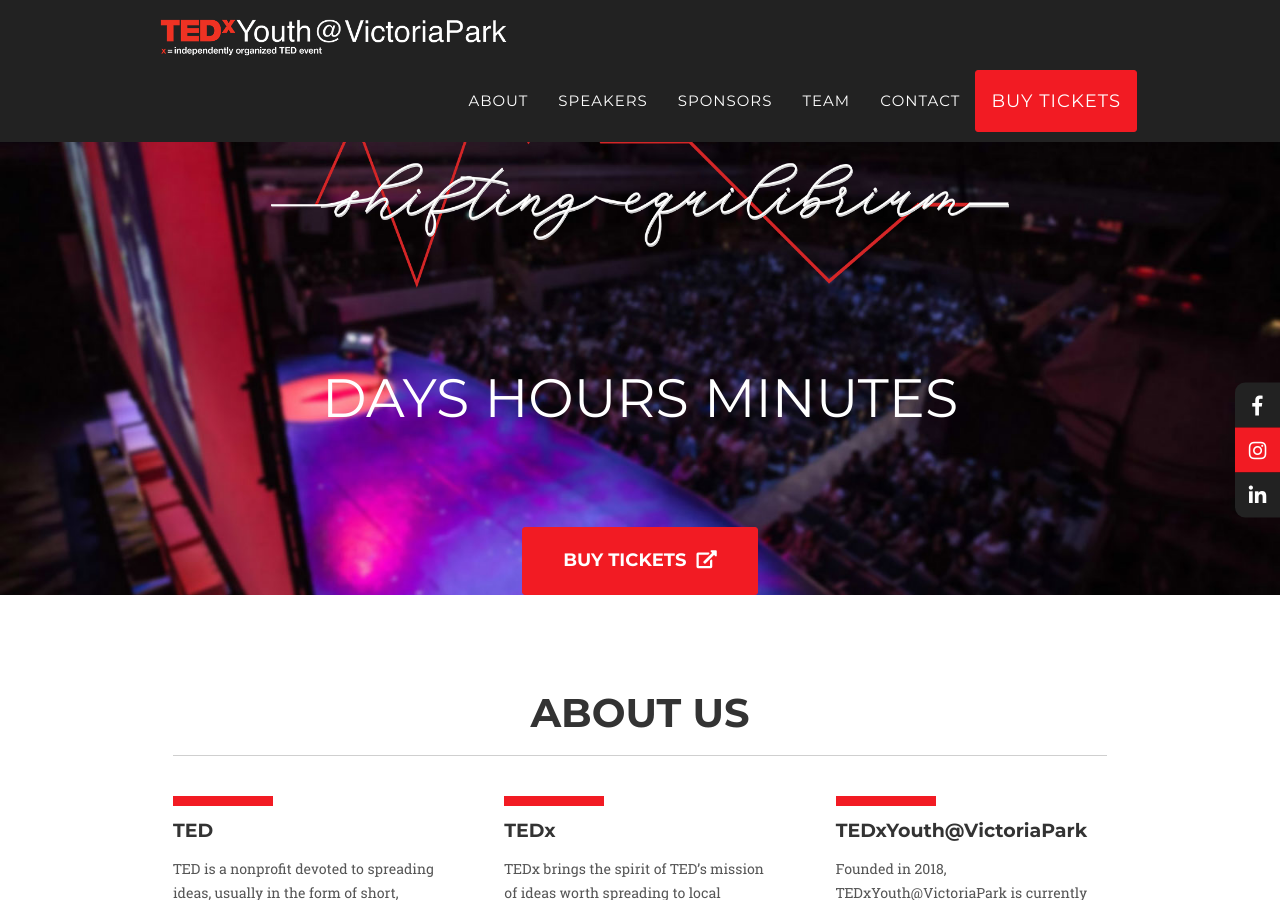
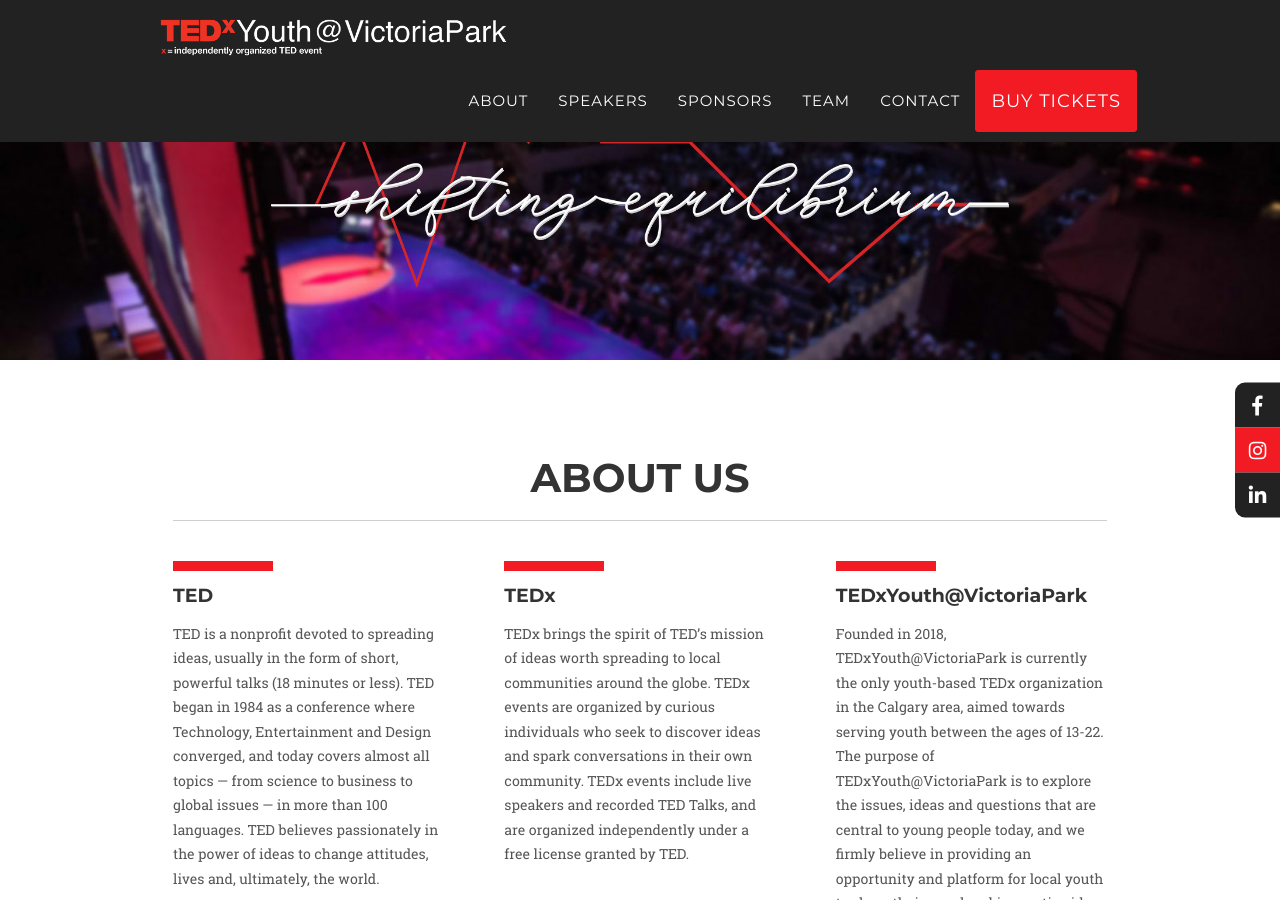
Before and after one commit to rxyang0/tedxyouthvictoriapark, a Jekyll site: the page built from index.html, in a window 1280 px wide and 900 px high. Built offline with Jekyll 4.4.1, drawn with Linux system fonts in a browser that asks for light colours; nearby versions of some CDN libraries; some of the changed lines change nothing that is shown.

Commit message:
Disable countdown and tickets button in header

```diff
--- a/_includes/header.html
+++ b/_includes/header.html
@@ -10,7 +10,7 @@
           </picture>
         </a>
       </div>
-      <div class="intro-heading">
+      <!-- <div class="intro-heading">
         <div class="countdown">
           <span id="countdownD"></span>
           <span style="font-weight: 400;"> days</span>
@@ -25,7 +25,7 @@
         </div>
       </div>
       <a class="page-scroll btn btn-xl" href="https://www.eventbrite.ca/e/tedxyouthvictoriapark-tickets-58414500343"
-          target="_blank">Buy Tickets&nbsp;&nbsp;<i class="fa fa-external-link-alt"></i></a>
+          target="_blank">Buy Tickets&nbsp;&nbsp;<i class="fa fa-external-link-alt"></i></a> -->
     </div>
   </div>
 </header>
--- a/js/ui.js
+++ b/js/ui.js
@@ -161,29 +161,28 @@
 
 // For homepage
 if (window.location.pathname == "/") {
-  // Countdown timer
-  var countDownDate = new Date("May 25, 2019 10:00:00").getTime();
-  (function updateCountdown() {
-    var now = new Date().getTime();
-    // Find the distance between now and the countdown date
-    var distance = countDownDate - now;
-    // Time calculations
-    var days = Math.floor(distance / (1000 * 60 * 60 * 24));
-    var hours = Math.floor((distance % (1000 * 60 * 60 * 24)) / (1000 * 60 * 60));
-    var minutes = Math.floor((distance % (1000 * 60 * 60)) / (1000 * 60));
-    // Display
-    document.getElementById("countdownD").innerHTML = days;
-    document.getElementById("countdownH").innerHTML = hours;
-    document.getElementById("countdownM").innerHTML = minutes;
-    // If the count down is finished, write some text
-    if (distance < 0) {
-      clearInterval(x);
-      document.getElementById("countdownD").innerHTML = 0;
-      document.getElementById("countdownH").innerHTML = 0;
-      document.getElementById("countdownM").innerHTML = 0;
-    }
-    setTimeout(updateCountdown, 60000);
-  })();
+  // // Countdown timer
+  // var countDownDate = new Date("May 25, 2019 10:00:00").getTime();
+  // (function updateCountdown() {
+  //   var now = new Date().getTime();
+  //   // Find the distance between now and the countdown date
+  //   var distance = countDownDate - now;
+  //   // Time calculations
+  //   var days = Math.floor(distance / (1000 * 60 * 60 * 24));
+  //   var hours = Math.floor((distance % (1000 * 60 * 60 * 24)) / (1000 * 60 * 60));
+  //   var minutes = Math.floor((distance % (1000 * 60 * 60)) / (1000 * 60));
+  //   // Display
+  //   document.getElementById("countdownD").innerHTML = days;
+  //   document.getElementById("countdownH").innerHTML = hours;
+  //   document.getElementById("countdownM").innerHTML = minutes;
+  //   // If the count down is finished, write some text
+  //   if (distance < 0) {
+  //     document.getElementById("countdownD").innerHTML = 0;
+  //     document.getElementById("countdownH").innerHTML = 0;
+  //     document.getElementById("countdownM").innerHTML = 0;
+  //   }
+  //   setTimeout(updateCountdown, 60000);
+  // })();
 
   // Shrink navbar on scroll
   $(window).scroll(function () {
```
